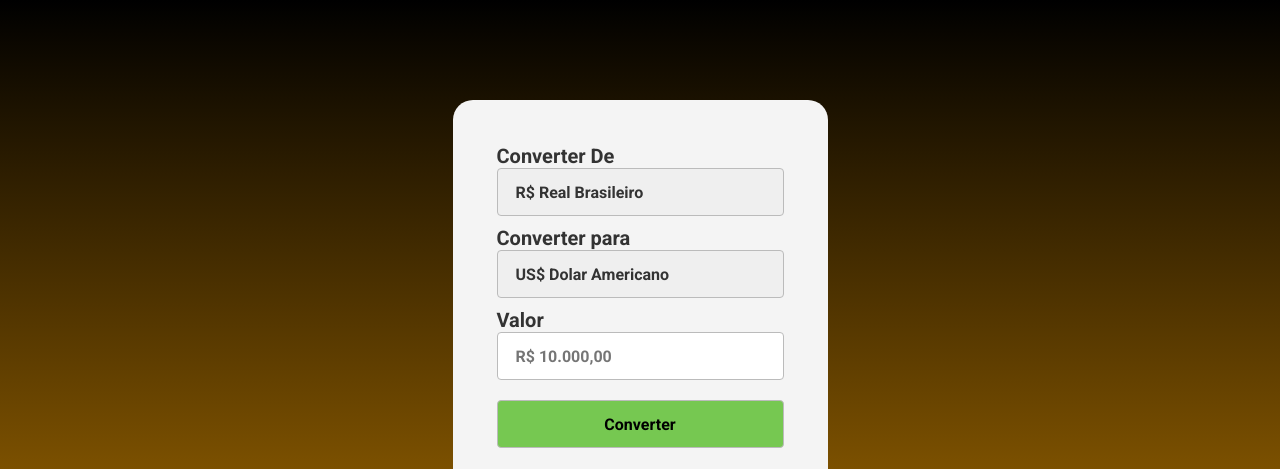
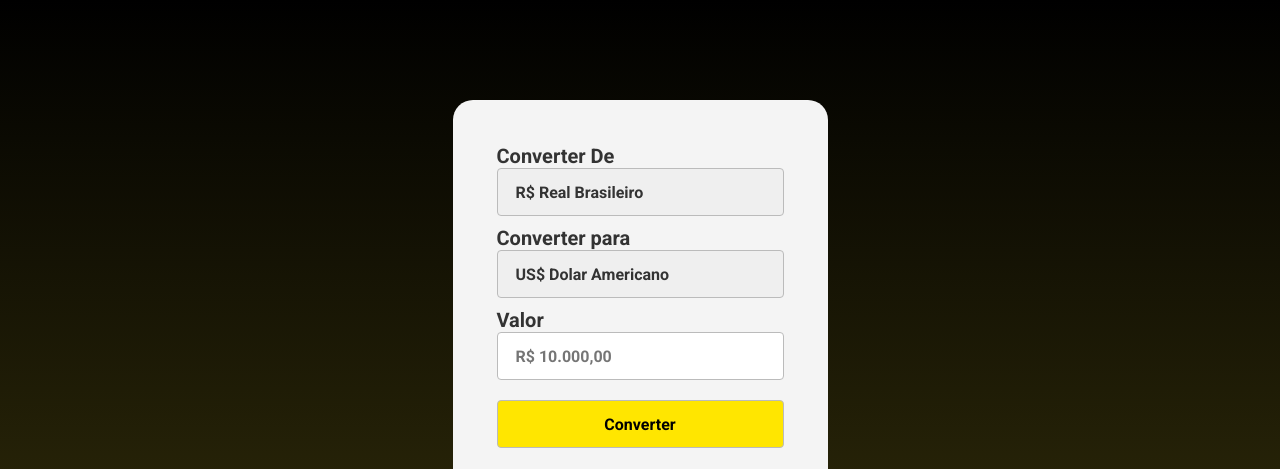
Before and after one commit to NEGuenther/Conversor-De-Moedas, a plain HTML site: page index.html in a window 1280 px wide. Shown: the top 469 px of the page. Drawn offline with Linux system fonts and the light colour scheme.

Commit message:
Update in the general styling of the page

```diff
--- a/CSS/styles.css
+++ b/CSS/styles.css
@@ -8,7 +8,7 @@
 
 body {
 
-    background-image:linear-gradient(to bottom,rgb(0, 0, 0),rgb(255, 166, 0));
+    background-image:linear-gradient(to bottom,rgb(0, 0, 0),rgb(77, 70, 15));
 }
 
 main {
@@ -73,8 +73,15 @@ button {
     appearance: none;
     font-weight: 700;
     font-size: 16px;
-    background-color: #76C851;
+    background-color: #ffe600;
 
+}
+button:hover{
+    opacity: 0.8;
+}
+
+button:active{
+    opacity: 0.6;
 }
 
 section {
```
